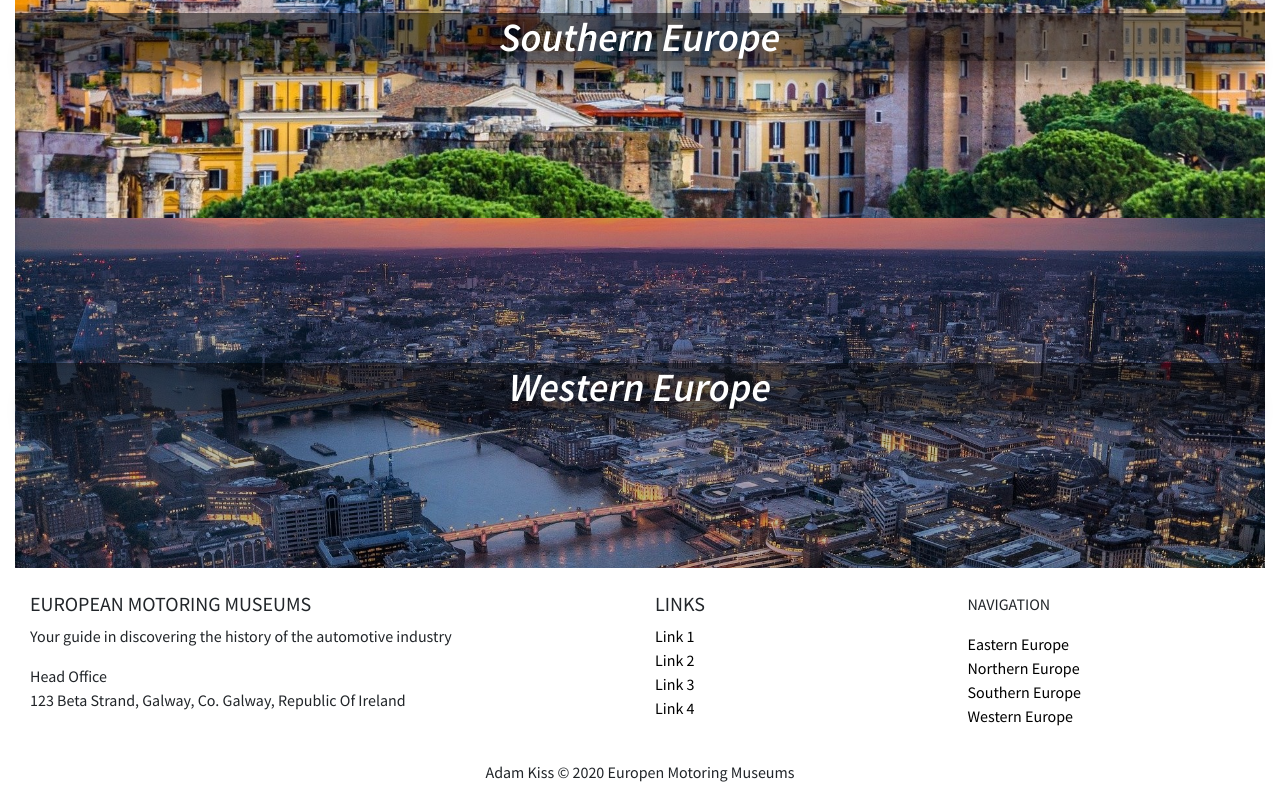
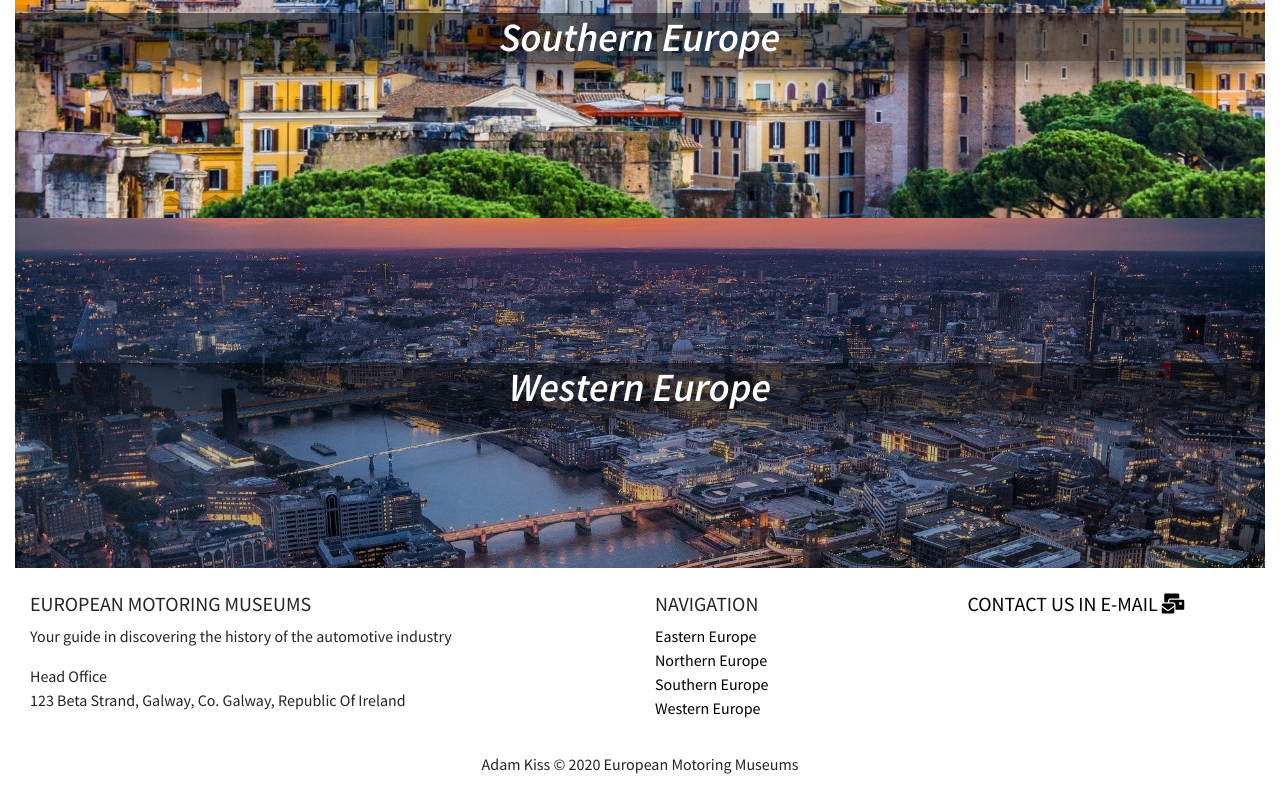
Before and after one commit to Adamsky94/European_Motor_Museums, a plain HTML site: page index.html in a window 1280 px wide. Shown: the part 1888-2688 px from the top of the page. Drawn offline with nearby package versions, Linux system fonts and the light colour scheme; grey boxes are pictures that could not be loaded.

Commit message:
Updated markup, linked contact form

```diff
--- a/index.html
+++ b/index.html
@@ -20,9 +20,9 @@
         <!--my own CSS file-->
         <link rel="stylesheet" type="text/css" href="/assets/css/style.css" />
         <!-- EmailJS SDK -->
-        <script type="text/javascript" src="https://cdn.jsdelivr.net/npm/emailjs-com@2/dist/email.min.js"></script>
-<script type="text/javascript">
-(function() {
+        <script src="https://cdn.jsdelivr.net/npm/emailjs-com@2/dist/email.min.js"></script>
+        <script >
+            (function () {
                 emailjs.init("user_b3RGr0k68wLEgOcpsX75t");
             })();
         </script>
@@ -76,7 +76,7 @@ emailjs.init("user_b3RGr0k68wLEgOcpsX75t");
         </nav>
 
         <!-- Modal from https://mdbootstrap.com/docs/jquery/modals/forms/ -->
-        <div class="modal fade" id="modalContactForm" tabindex="-1" role="dialog" aria-labelledby="Contact form label" aria-hidden="true">
+        <div class="modal fade" id="modalContactForm" tabindex="-1" role="dialog" aria-labelledby="modalContactForm" aria-hidden="true">
             <div class="modal-dialog" role="document">
                 <div class="modal-content card">
                     <div class="modal-header text-center user-select-none">
@@ -104,13 +104,12 @@ emailjs.init("user_b3RGr0k68wLEgOcpsX75t");
 
                             <div class="md-form text-center">
                                 <label for="message"><i class="fas fa-comment-dots"></i> Your message</label>
-                            <textarea type="text" required id="message" class="md-textarea form-control" rows="4" placeholder="Type your enquiry here..."></textarea>
+                                <textarea required id="message" class="md-textarea form-control" rows="4" placeholder="Type your enquiry here..."></textarea>
                             </div>
-                    <br>
+                            <br />
                             <div class="modal-footer d-flex justify-content-center">
                                 <button type="submit" value="Submit" class="btn" onclick=""><i class="fas fa-paper-plane"></i> Send</button>
                             </div>
-
                         </form>
                     </div>
                 </div>
@@ -323,31 +322,11 @@ emailjs.init("user_b3RGr0k68wLEgOcpsX75t");
                         <hr class="clearfix w-100 d-md-none pb-3" />
 
                         <!-- Grid column -->
-                        <div class="col-md-3 mb-md-0 mb-3">
-                            <!-- Links -->
-                            <h5 class="text-uppercase">Links</h5>
-
-                            <ul class="list-unstyled">
-                                <li>
-                                    <a href="#!">Link 1</a>
-                                </li>
-                                <li>
-                                    <a href="#!">Link 2</a>
-                                </li>
-                                <li>
-                                    <a href="#!">Link 3</a>
-                                </li>
-                                <li>
-                                    <a href="#!">Link 4</a>
-                                </li>
-                            </ul>
-                        </div>
-                        <!-- Grid column -->
 
                         <!-- Grid column -->
                         <div class="col-md-3 mb-md-0 mb-3">
                             <!-- Links -->
-                            <p class="text-uppercase">Navigation</p>
+                            <h5 class="text-uppercase">Navigation</h5>
 
                             <ul class="list-unstyled">
                                 <li>
@@ -365,13 +344,21 @@ emailjs.init("user_b3RGr0k68wLEgOcpsX75t");
                             </ul>
                         </div>
                         <!-- Grid column -->
+                        <!-- Grid column -->
+                        <div class="col-md-3 mb-md-0 mb-3">
+                            <!-- Links -->
+                            <h5 class="text-uppercase">
+                                <a href="#modalContactForm" data-toggle="modal">Contact us in e-mail <i class="fas fa-mail-bulk"></i></a>
+                            </h5>
+                        </div>
+                        <!-- Grid column -->
                     </div>
                     <!-- Grid row -->
                 </div>
                 <!-- Footer Links -->
 
                 <!-- Copyright -->
-                <div class="footer-copyright text-center py-3">Adam Kiss © 2020 Europen Motoring Museums</div>
+                <div class="footer-copyright text-center py-3">Adam Kiss © 2020 European Motoring Museums</div>
                 <!-- Copyright -->
             </footer>
             <!-- Footer -->
```
Lines whose indentation alone changed are shown as unchanged.
